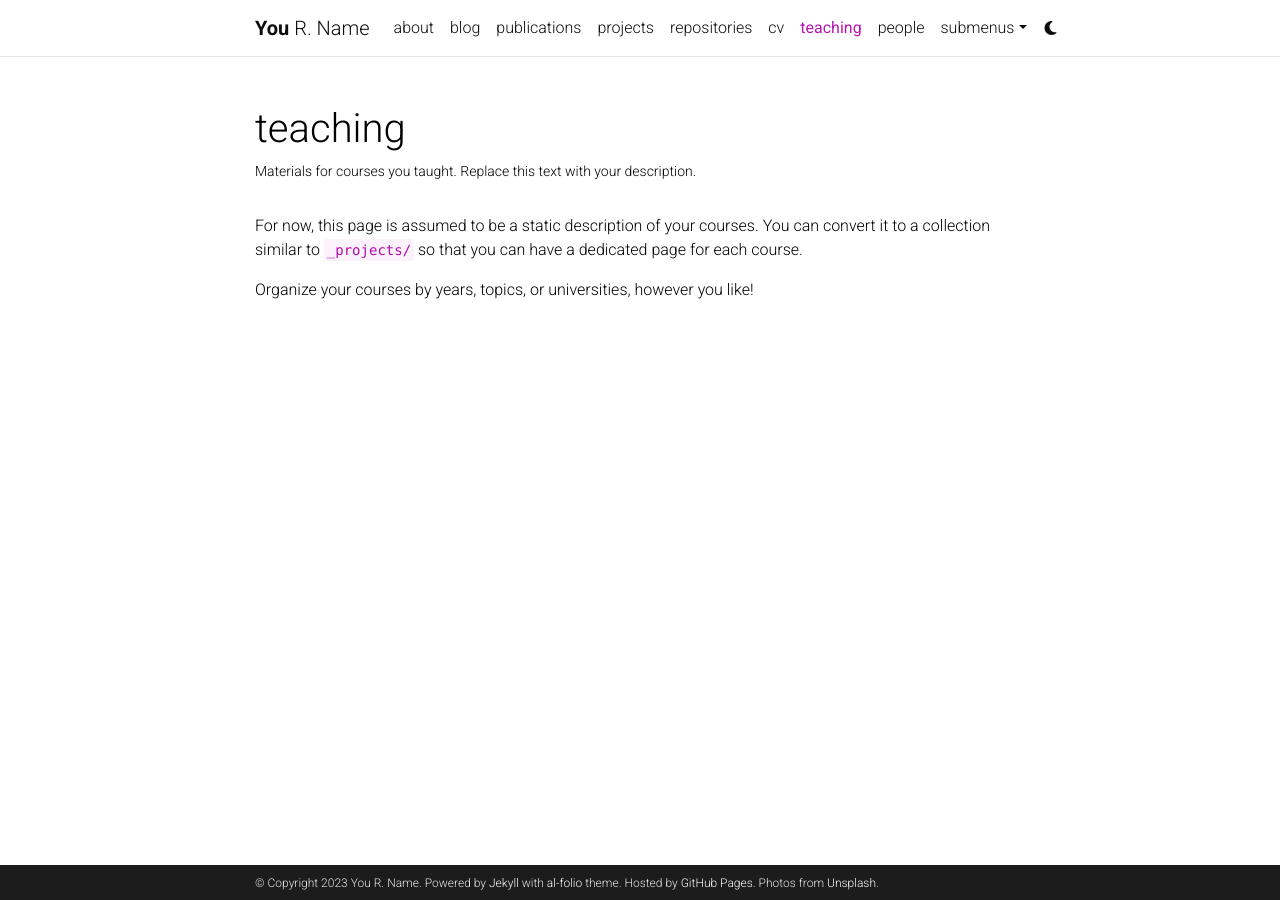
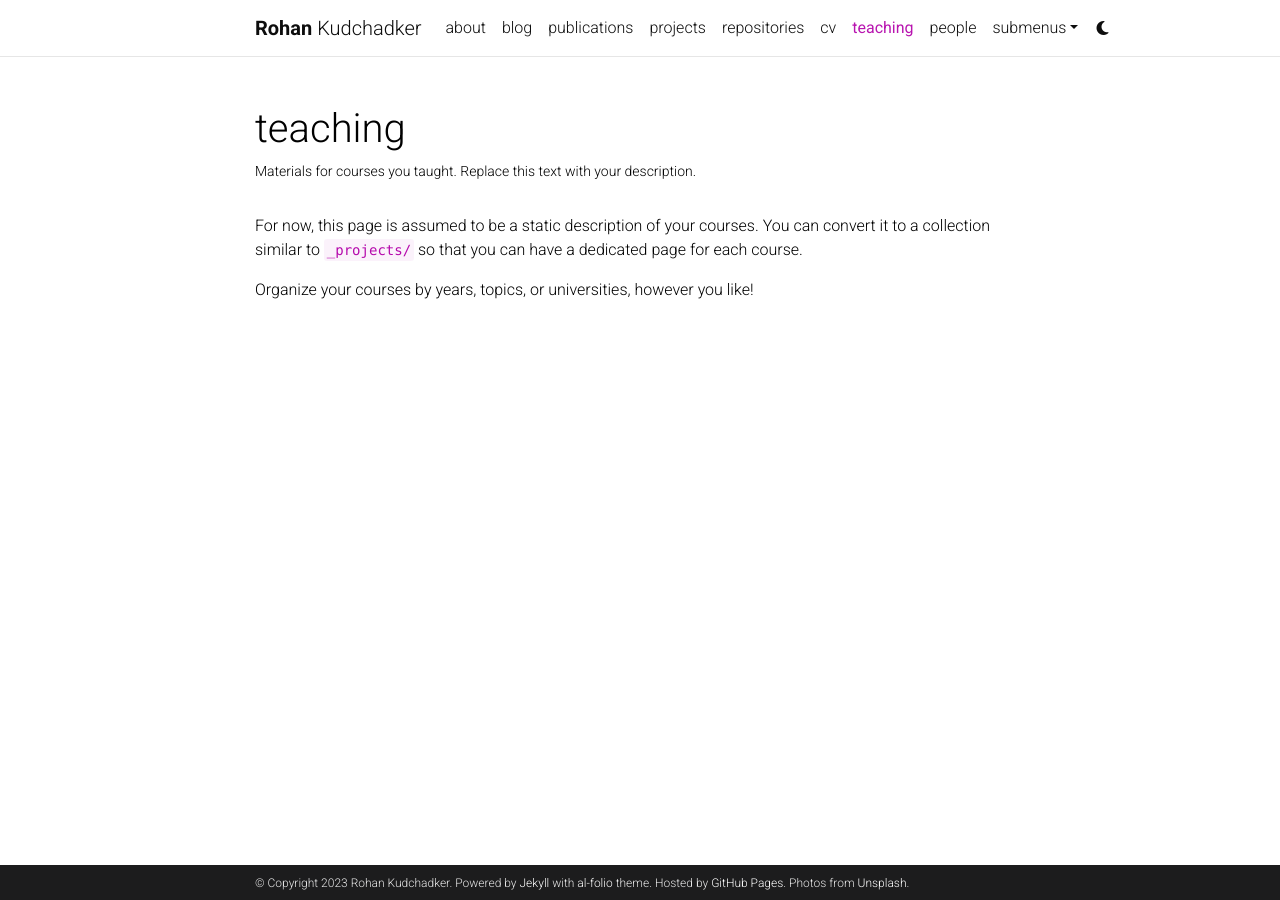
Before and after one commit to rohkud/rohkud.github.io, a Jekyll site: the page built from _pages/teaching.md, in a window 1280 px wide. Built offline with Jekyll 4.4.1, drawn with Linux system fonts in a browser that asks for light colours; comment, search, counter and statistics services are not loaded; a style sheet for code colours, icons or effects is not loaded.

Commit message:
Update _config.yml
initial commit + edits

```diff
--- a/_config.yml
+++ b/_config.yml
@@ -3,9 +3,9 @@
 # -----------------------------------------------------------------------------
 
 title: blank # the website title (if blank, full name will be used instead)
-first_name: You
-middle_name: R.
-last_name: Name
+first_name: Rohan
+middle_name:
+last_name: Kudchadker
 email: you@example.com
 description: > # the ">" symbol means to ignore newlines until "footer_text:"
   A simple, whitespace theme for academics. Based on [*folio](https://github.com/bogoli/-folio) design.
@@ -18,8 +18,8 @@ keywords: jekyll, jekyll-theme, academic-website, portfolio-website  # add your
 lang: en # the language of your site (for example: en, fr, cn, ru, etc.)
 icon: ⚛️  # the emoji used as the favicon (alternatively, provide image name in /assets/img/)
 
-url: https://alshedivat.github.io # the base hostname & protocol for your site
-baseurl: /al-folio # the subpath of your site, e.g. /blog/
+url: https://rohankudchadker.github.io # the base hostname & protocol for your site
+baseurl: # the subpath of your site, e.g. /blog/
 last_updated: false # set to true if you want to display last updated in the footer
 impressum_path:  # set to path to include impressum link in the footer, use the same path as permalink in a page, helps to conform with EU GDPR
 
```
